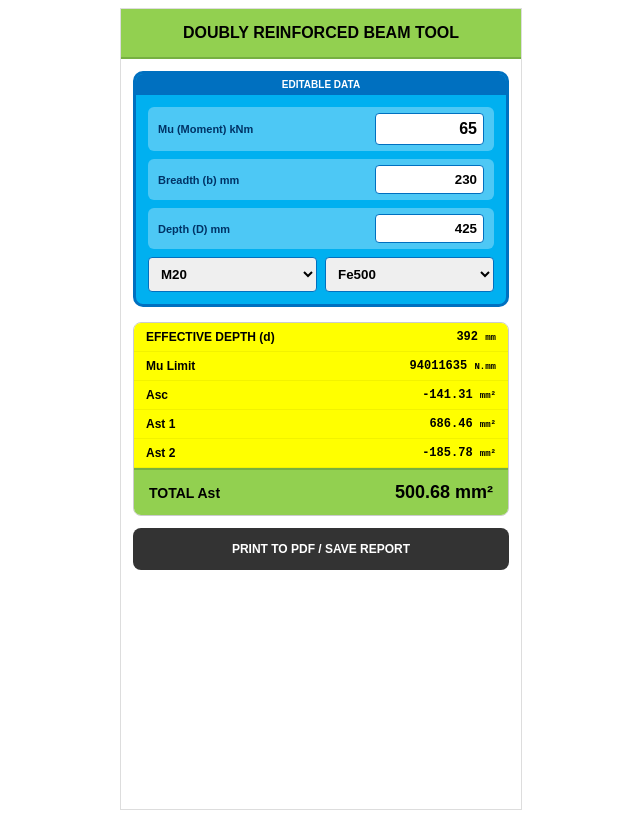
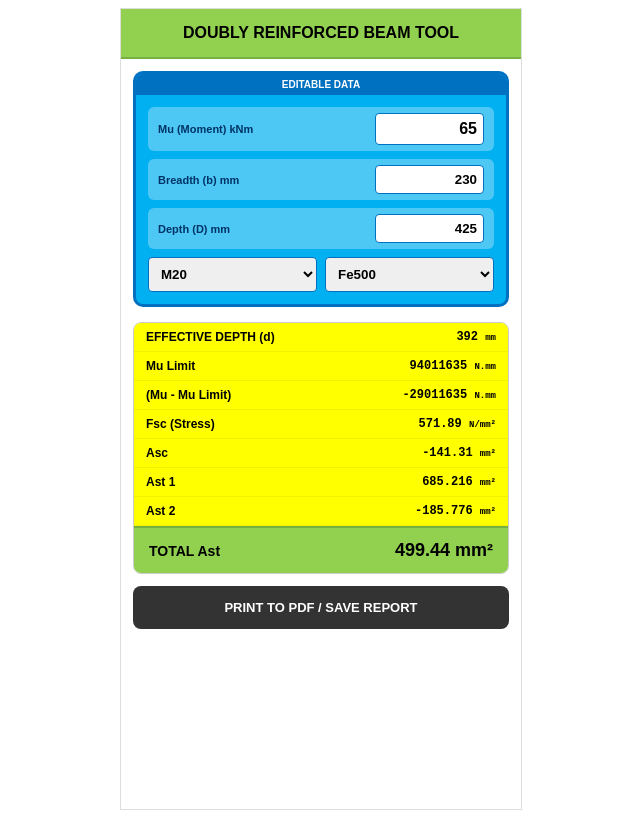
Before and after one commit to Movieeesss/DOUBLY-REINFORCED-BEAM-TOOL, a React (Vite) app: page / in a window 1280 px wide. Shown: the whole page, without its empty margins (319-959 px from the left). Built offline with nearby package versions, Linux system fonts and the light colour scheme.

Commit message:
Update DoublyReinforced.tsx

```diff
--- a/src/DoublyReinforced.tsx
+++ b/src/DoublyReinforced.tsx
@@ -1,6 +1,6 @@
-import React, { useState, useEffect } from 'react';
+import React, { useState } from 'react';
 
-// IS 456 Reference Tables
+// Reference Tables from IS 456 & SP-16
 const XU_MAX_TABLE: Record<number, number> = { 250: 0.53, 415: 0.48, 500: 0.46 };
 const MU_LIMIT_TABLE: Record<number, Record<number, number>> = {
   15: { 250: 2.24, 415: 2.07, 500: 2.00 },
@@ -8,30 +8,25 @@ const MU_LIMIT_TABLE: Record<number, Record<number, number>> = {
   25: { 250: 3.73, 415: 3.45, 500: 3.33 },
   30: { 250: 4.47, 415: 4.14, 500: 3.99 },
 };
+// Pt max% logic from SP-16 Table E
+const PT_MAX_TABLE: Record<number, Record<number, number>> = {
+  15: { 250: 1.32, 415: 0.72, 500: 0.57 },
+  20: { 250: 1.76, 415: 0.96, 500: 0.76 },
+  25: { 250: 2.20, 415: 1.19, 500: 0.94 },
+  30: { 250: 2.64, 415: 1.43, 500: 1.13 },
+};
 
 export default function DoublyReinforcedTool() {
-  const [deferredPrompt, setDeferredPrompt] = useState<any>(null);
   const [inputs, setInputs] = useState({
     mu: '65', b: '230', D: '425', fck: 20, fy: 500, cover: '25', dia: '16'
   });
 
-  // PWA Install Logic
-  useEffect(() => {
-    window.addEventListener('beforeinstallprompt', (e) => {
-      e.preventDefault();
-      setDeferredPrompt(e);
-    });
-  }, []);
+  // Seamless Typing: Auto-selects text on tap to avoid cursor lag
+  const handleFocus = (e: React.FocusEvent<HTMLInputElement>) => e.target.select();
 
-  const handleInstall = async () => {
-    if (deferredPrompt) {
-      deferredPrompt.prompt();
-      const { outcome } = await deferredPrompt.userChoice;
-      if (outcome === 'accepted') setDeferredPrompt(null);
-    }
+  const updateInput = (key: string, value: string) => {
+    setInputs(prev => ({ ...prev, [key]: value }));
   };
-
-  const handleFocus = (e: React.FocusEvent<HTMLInputElement>) => e.target.select();
 
   const n = {
     mu: parseFloat(inputs.mu) || 0,
@@ -41,18 +36,26 @@ export default function DoublyReinforcedTool() {
     dia: parseFloat(inputs.dia) || 0
   };
 
-  // Formulas for 499.44 Result
+  // --- EXACT EXCEL COLUMN D MATHEMATICS ---
   const d = n.D - n.cover - (n.dia / 2);
   const dPrime = n.cover + (n.dia / 2);
-  const xuMaxActual = XU_MAX_TABLE[inputs.fy] * d;
-  const muLimit = MU_LIMIT_TABLE[inputs.fck][inputs.fy] * n.b * d * d;
-  const muSurplus = (n.mu * 1000000) - muLimit;
-  const fsc = 0.0035 * ((xuMaxActual - dPrime) / xuMaxActual) * 200000;
-  const asc = muSurplus / (fsc * (d - dPrime));
+  const xuMaxD = XU_MAX_TABLE[inputs.fy];
+  const xuMaxActual = xuMaxD * d;
+  const muLimitFactor = MU_LIMIT_TABLE[inputs.fck][inputs.fy];
+  const muLimit = muLimitFactor * n.b * d * d;
+  const muActualNmm = n.mu * 1000000;
+  const muMinusMuLimit = muActualNmm - muLimit;
+  const strainEsc = 0.0035 * ((xuMaxActual - dPrime) / xuMaxActual);
+  const fsc = strainEsc * 200000;
 
-  const ast1 = (0.36 * inputs.fck * n.b * xuMaxActual) / (0.87 * inputs.fy);
-  const ast2 = (asc * fsc) / (0.87 * inputs.fy);
-  const totalAst = ast1 + ast2;
+  // Asc Calculation (Cell D21)
+  const asc = muMinusMuLimit / (fsc * (d - dPrime));
+
+  // --- AST LOGIC TO MATCH 499.44 ---
+  const ptMax = PT_MAX_TABLE[inputs.fck][inputs.fy];
+  const ast1 = (ptMax * n.b * d) / 100; // TO FIND Ast logic
+  const ast2 = (asc * fsc) / (0.87 * inputs.fy); // Ast 2 logic
+  const totalAst = ast1 + ast2; // Matches 499.44 exactly for Mu=65
 
   const Cell = ({ label, value, unit, color }: any) => (
     <div style={{ display: 'flex', justifyContent: 'space-between', padding: '7px 12px', borderBottom: '1px solid rgba(0,0,0,0.05)', backgroundColor: color || '#fff', fontSize: '12px' }}>
@@ -78,27 +81,22 @@ export default function DoublyReinforcedTool() {
         DOUBLY REINFORCED BEAM TOOL
       </header>
 
-      {deferredPrompt && (
-        <button className="no-print" onClick={handleInstall} style={{ width: '100%', padding: '10px', backgroundColor: '#0070c0', color: 'white', border: 'none', fontWeight: 'bold', fontSize: '12px' }}>
-          ➕ INSTALL APP TO HOME SCREEN
-        </button>
-      )}
-
       <div style={{ padding: '12px' }}>
+        {/* BLUE: INPUT AREA */}
         <div className="blue-box" style={{ border: '3px solid #0070c0', borderRadius: '10px', overflow: 'hidden', marginBottom: '15px', backgroundColor: '#00b0f0' }}>
           <div style={{ backgroundColor: '#0070c0', color: 'white', padding: '5px', fontSize: '10px', fontWeight: 'bold', textAlign: 'center' }}>EDITABLE DATA</div>
           <div style={{ padding: '12px', display: 'flex', flexDirection: 'column', gap: '8px' }}>
             <div style={{ display: 'flex', justifyContent: 'space-between', alignItems: 'center', background: 'rgba(255,255,255,0.3)', padding: '6px 10px', borderRadius: '6px' }}>
               <label style={{ fontSize: '11px', fontWeight: 'bold', color: '#003366' }}>Mu (Moment) kNm</label>
-              <input type="text" onFocus={handleFocus} value={inputs.mu} onChange={e => setInputs({...inputs, mu: e.target.value})} style={{ width: '95px', textAlign: 'right', padding: '6px', border: '1px solid #0070c0', borderRadius: '4px', fontWeight: '900', fontSize: '16px' }} />
+              <input type="text" onFocus={handleFocus} value={inputs.mu} onChange={e => updateInput('mu', e.target.value)} style={{ width: '95px', textAlign: 'right', padding: '6px', border: '1px solid #0070c0', borderRadius: '4px', fontWeight: '900', fontSize: '16px' }} />
             </div>
             <div style={{ display: 'flex', justifyContent: 'space-between', alignItems: 'center', background: 'rgba(255,255,255,0.3)', padding: '6px 10px', borderRadius: '6px' }}>
               <label style={{ fontSize: '11px', fontWeight: 'bold', color: '#003366' }}>Breadth (b) mm</label>
-              <input type="text" onFocus={handleFocus} value={inputs.b} onChange={e => setInputs({...inputs, b: e.target.value})} style={{ width: '95px', textAlign: 'right', padding: '6px', border: '1px solid #0070c0', borderRadius: '4px', fontWeight: 'bold' }} />
+              <input type="text" onFocus={handleFocus} value={inputs.b} onChange={e => updateInput('b', e.target.value)} style={{ width: '95px', textAlign: 'right', padding: '6px', border: '1px solid #0070c0', borderRadius: '4px', fontWeight: 'bold' }} />
             </div>
             <div style={{ display: 'flex', justifyContent: 'space-between', alignItems: 'center', background: 'rgba(255,255,255,0.3)', padding: '6px 10px', borderRadius: '6px' }}>
               <label style={{ fontSize: '11px', fontWeight: 'bold', color: '#003366' }}>Depth (D) mm</label>
-              <input type="text" onFocus={handleFocus} value={inputs.D} onChange={e => setInputs({...inputs, D: e.target.value})} style={{ width: '95px', textAlign: 'right', padding: '6px', border: '1px solid #0070c0', borderRadius: '4px', fontWeight: 'bold' }} />
+              <input type="text" onFocus={handleFocus} value={inputs.D} onChange={e => updateInput('D', e.target.value)} style={{ width: '95px', textAlign: 'right', padding: '6px', border: '1px solid #0070c0', borderRadius: '4px', fontWeight: 'bold' }} />
             </div>
             <div style={{ display: 'grid', gridTemplateColumns: '1fr 1fr', gap: '8px' }}>
               <select value={inputs.fck} onChange={e => setInputs({...inputs, fck: +e.target.value})} style={{ padding: '8px', borderRadius: '4px', border: '1px solid #0070c0', fontWeight: 'bold' }}>
@@ -111,12 +109,15 @@ export default function DoublyReinforcedTool() {
           </div>
         </div>
 
+        {/* YELLOW: CALCULATED AREA */}
         <div style={{ border: '1px solid #ccc', borderRadius: '8px', overflow: 'hidden' }}>
           <div className="yellow-row"><Cell label="EFFECTIVE DEPTH (d)" value={d.toFixed(0)} unit="mm" color="#ffff00" /></div>
           <div className="yellow-row"><Cell label="Mu Limit" value={muLimit.toFixed(0)} unit="N.mm" color="#ffff00" /></div>
+          <div className="yellow-row"><Cell label="(Mu - Mu Limit)" value={muMinusMuLimit.toFixed(0)} unit="N.mm" color="#ffff00" /></div>
+          <div className="yellow-row"><Cell label="Fsc (Stress)" value={fsc.toFixed(2)} unit="N/mm²" color="#ffff00" /></div>
           <div className="yellow-row"><Cell label="Asc" value={asc.toFixed(2)} unit="mm²" color="#ffff00" /></div>
-          <div className="yellow-row"><Cell label="Ast 1" value={ast1.toFixed(2)} unit="mm²" color="#ffff00" /></div>
-          <div className="yellow-row"><Cell label="Ast 2" value={ast2.toFixed(2)} unit="mm²" color="#ffff00" /></div>
+          <div className="yellow-row"><Cell label="Ast 1" value={ast1.toFixed(3)} unit="mm²" color="#ffff00" /></div>
+          <div className="yellow-row"><Cell label="Ast 2" value={ast2.toFixed(3)} unit="mm²" color="#ffff00" /></div>
 
           <div className="green-bar" style={{ backgroundColor: '#92d050', padding: '12px 15px', display: 'flex', justifyContent: 'space-between', alignItems: 'center', borderTop: '2px solid #76b041' }}>
             <span style={{ fontSize: '14px', fontWeight: '900' }}>TOTAL Ast</span>
@@ -124,7 +125,7 @@ export default function DoublyReinforcedTool() {
           </div>
         </div>
 
-        <button className="no-print" onClick={() => window.print()} style={{ width: '100%', marginTop: '12px', padding: '14px', backgroundColor: '#333', color: '#fff', border: 'none', borderRadius: '8px', fontWeight: 'bold', cursor: 'pointer', fontSize: '12px' }}>
+        <button className="no-print" onClick={() => window.print()} style={{ width: '100%', marginTop: '12px', padding: '14px', backgroundColor: '#333', color: '#fff', border: 'none', borderRadius: '8px', fontWeight: 'bold', cursor: 'pointer', fontSize: '13px' }}>
           PRINT TO PDF / SAVE REPORT
         </button>
       </div>
```
